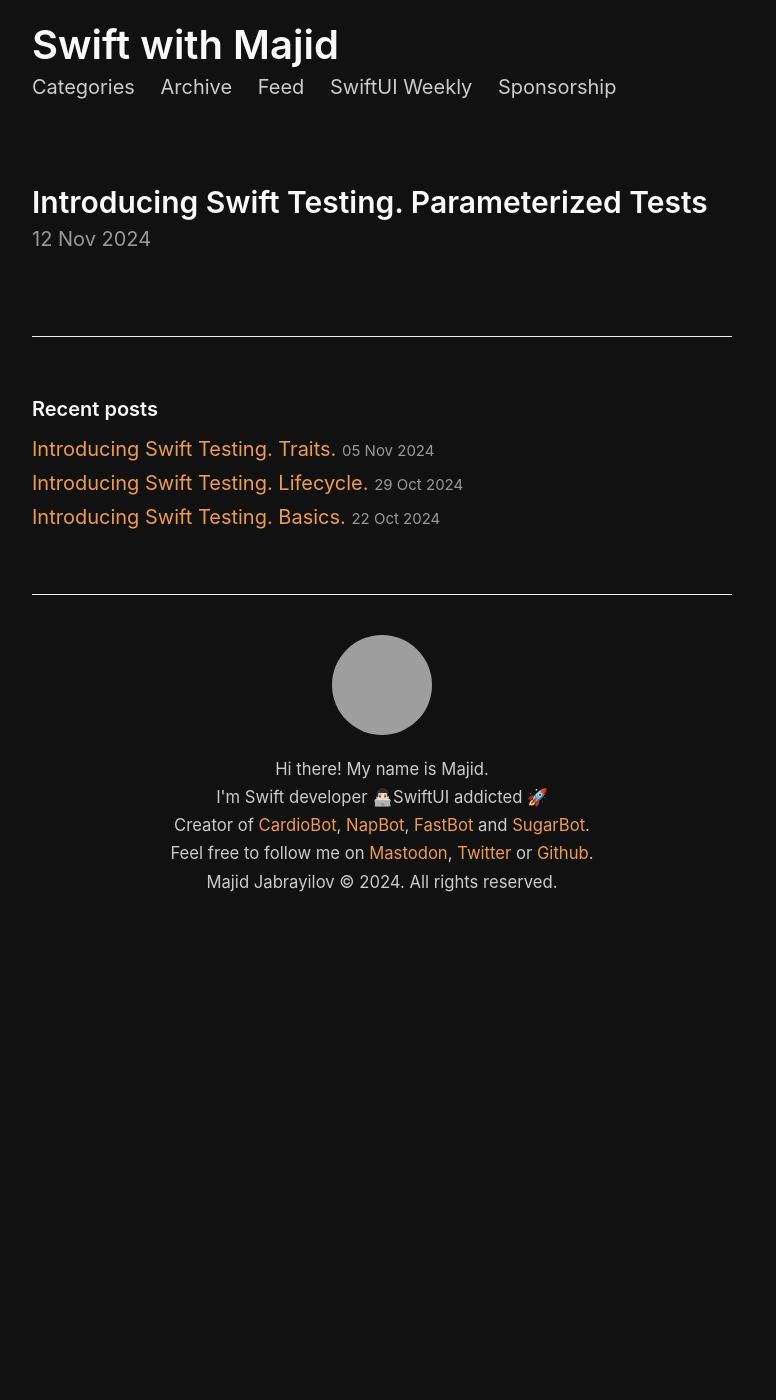
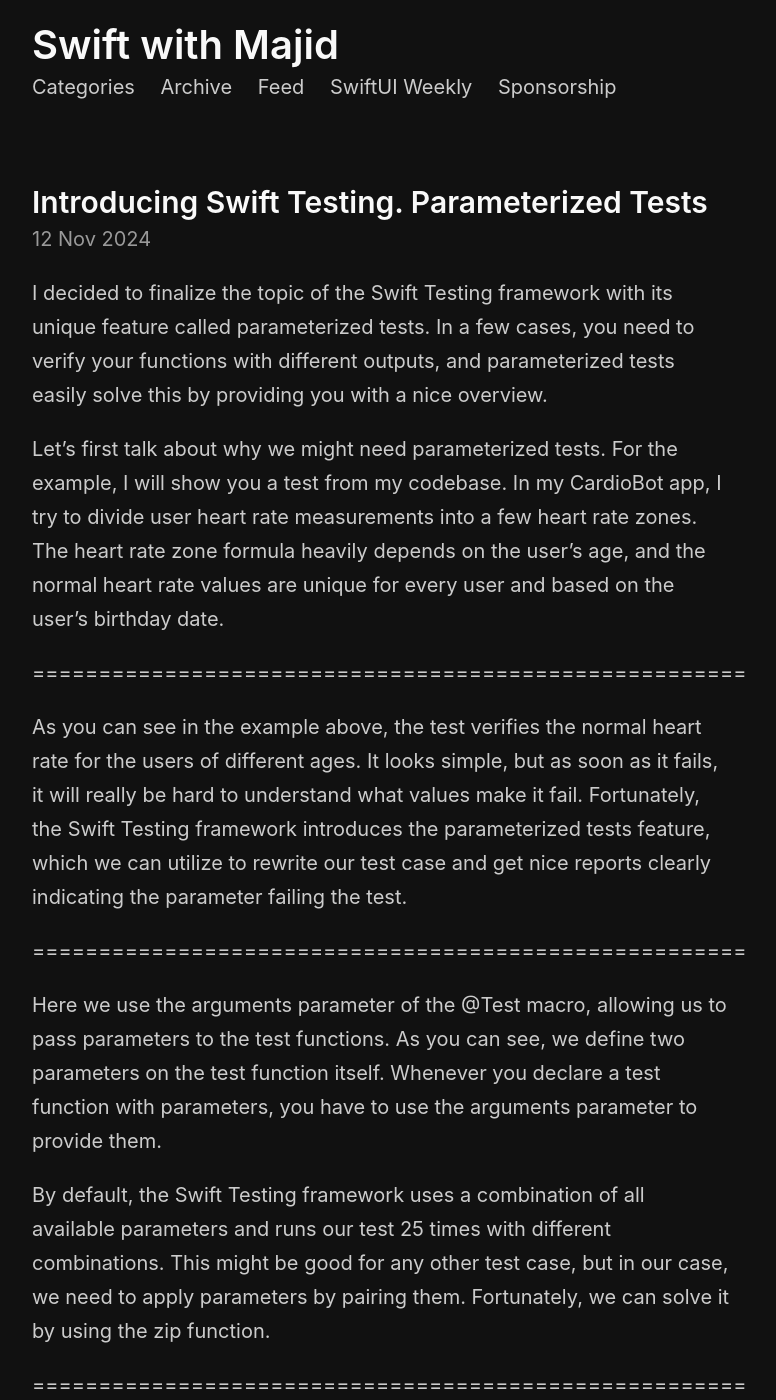
Before and after one commit to mecid/mecid.github.io, a Jekyll site: the page built from _posts/2024-11-12-introducing-swift-testing-parameterized-tests.md, in a window 1280 px wide and 1400 px high. Shown: the whole window, without its empty margins (258-1034 px from the left). Built offline with Jekyll 4.4.1, drawn with Linux system fonts in a browser that asks for light colours; some of the changed text lies outside the part shown; grey boxes are pictures that could not be loaded.

Commit message:
param tests post content added

```diff
--- a/_posts/2024-11-12-introducing-swift-testing-parameterized-tests.md
+++ b/_posts/2024-11-12-introducing-swift-testing-parameterized-tests.md
@@ -2,3 +2,27 @@
 title: Introducing Swift Testing. Parameterized Tests
 layout: post
 ---
+
+I decided to finalize the topic of the Swift Testing framework with its unique feature called parameterized tests. In a few cases, you need to verify your functions with different outputs, and parameterized tests easily solve this by providing you with a nice overview.
+
+Let's first talk about why we might need parameterized tests. For the example, I will show you a test from my codebase. In my CardioBot app, I try to divide user heart rate measurements into a few heart rate zones. The heart rate zone formula heavily depends on the user’s age, and the normal heart rate values are unique for every user and based on the user’s birthday date.
+
+======================================================
+
+As you can see in the example above, the test verifies the normal heart rate for the users of different ages. It looks simple, but as soon as it fails, it will really be hard to understand what values make it fail. Fortunately, the Swift Testing framework introduces the parameterized tests feature, which we can utilize to rewrite our test case and get nice reports clearly indicating the parameter failing the test.
+
+======================================================
+
+Here we use the arguments parameter of the @Test macro, allowing us to pass parameters to the test functions. As you can see, we define two parameters on the test function itself. Whenever you declare a test function with parameters, you have to use the arguments parameter to provide them.
+
+By default, the Swift Testing framework uses a combination of all available parameters and runs our test 25 times with different combinations. This might be good for any other test case, but in our case, we need to apply parameters by pairing them. Fortunately, we can solve it by using the zip function.
+
+======================================================
+
+As you can see in the example above, we use the zip function while using arguments parameter of the @Test macro. Now, the Swift Testing framework pairs the arguments and run our test 5 times. In the Test Navigator we can clearly see that the test fails on the first pair.
+
+Image
+
+We use arrays to pass our arguments, but the Swift Testing framework allows us to use any type conforming to the Collection protocol, including the Range type, which might be useful when dealing with numeric arguments. It also provides a special option for passing instances of the Zip2Sequence type, which we used in our examples.
+
+Today, we learned how to use parameterized tests to verify different inputs of our tests. The clear view in the Test Navigator will help you to deal with your tests and write bug-free code.
```
